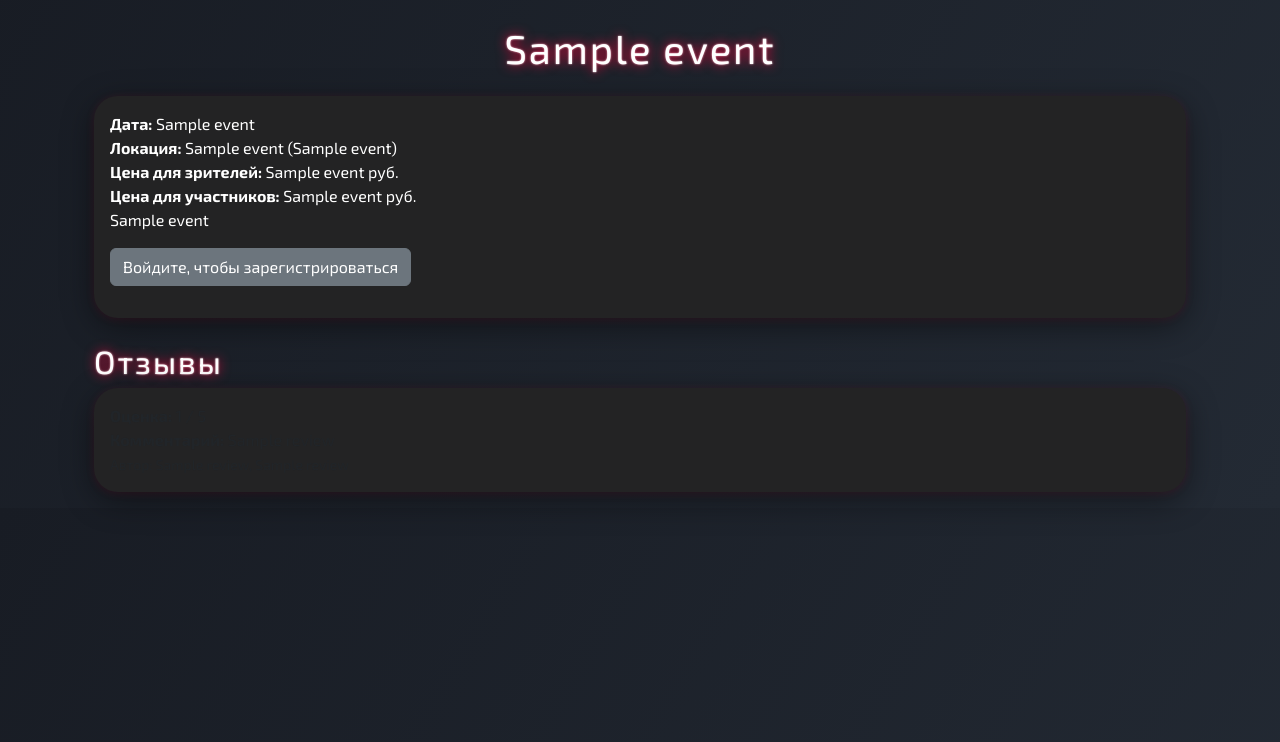
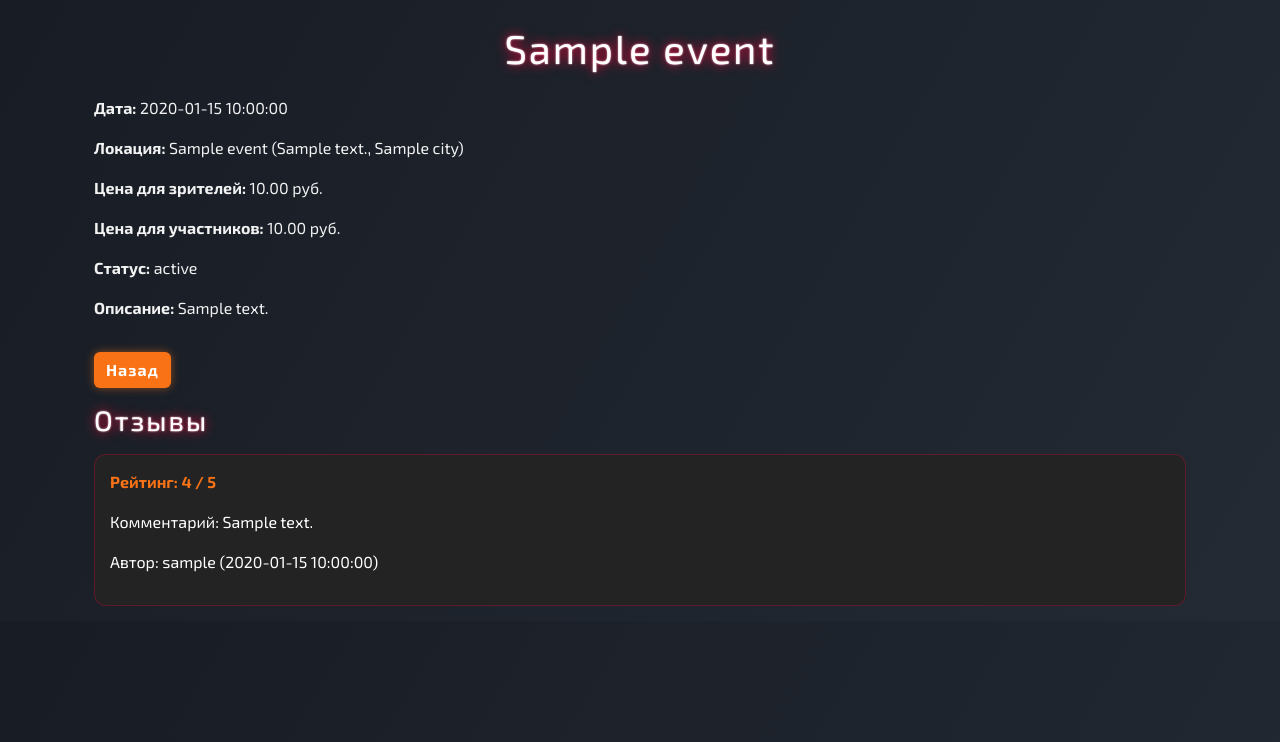
Before and after one commit to Olesya129/drift, a Flask app: template templates/event_detail.html in a window 1280 px wide. Shown: the part 58-800 px from the top of the page. Run offline with Flask 3, Linux system fonts and the light colour scheme; the template is opened without the code that fills it: most values are stand-ins (such as "Sample title", 1, 10 or a date in 2020); some libraries are stand-ins or nearby versions.

Commit message:
Initial commit2

```diff
--- a/app.py
+++ b/app.py
@@ -1,5 +1,6 @@
 from flask import Flask, render_template, request, redirect, url_for, flash, session
 import psycopg2
+from psycopg2.extras import NamedTupleCursor
 from datetime import datetime
 
 app = Flask(__name__)
@@ -33,7 +34,7 @@ def index():
     if conn is None:
         return "Ошибка подключения к базе данных", 500
 
-    cur = conn.cursor()
+    cur = conn.cursor(cursor_factory=NamedTupleCursor)  # Используем NamedTupleCursor
     cur.execute("""
         SELECT DISTINCT e.event_id, e.title, e.date, l.name, l.city, e.photo_url, e.description
         FROM Events e
@@ -52,9 +53,9 @@ def event_detail(event_id):
     if conn is None:
         flash('Ошибка подключения к базе данных', 'danger')
         return redirect(url_for('index'))
-    cur = conn.cursor()
+    cur = conn.cursor(cursor_factory=NamedTupleCursor)  # Используем NamedTupleCursor
     cur.execute("""
-        SELECT e.event_id, e.title, e.date, l.name, l.city, e.photo_url, e.description, e.spectator_price, e.participant_price
+        SELECT e.event_id, e.title, e.date, l.name, l.city, e.photo_url, e.description, e.spectator_price, e.participant_price, e.status
         FROM Events e
         JOIN Locations l ON e.location_id = l.location_id
         WHERE e.event_id = %s
@@ -88,7 +89,7 @@ def event_detail(event_id):
         registration = cur.fetchone()
         if registration:
             user_registered = True
-            registration_role = registration[0]
+            registration_role = registration.role
             can_review = True
 
     # Обработка добавления отзыва
@@ -123,12 +124,12 @@ def register():
             return redirect(url_for('register'))
 
         try:
-            cur = conn.cursor()
+            cur = conn.cursor(cursor_factory=NamedTupleCursor)  # Используем NamedTupleCursor
             cur.execute(
                 "INSERT INTO Users (username, email, password, role, city) VALUES (%s, %s, %s, %s, %s) RETURNING user_id",
                 (username, email, password, role, 'Москва')
             )
-            user_id = cur.fetchone()[0]
+            user_id = cur.fetchone().user_id
             conn.commit()
             cur.close()
             conn.close()
@@ -155,7 +156,7 @@ def login():
             flash('Ошибка подключения к базе данных', 'danger')
             return redirect(url_for('login'))
 
-        cur = conn.cursor()
+        cur = conn.cursor(cursor_factory=NamedTupleCursor)  # Используем NamedTupleCursor
         cur.execute(
             "SELECT user_id, username, role FROM Users WHERE email = %s AND password = %s",
             (email, password)
@@ -165,8 +166,8 @@ def login():
         conn.close()
 
         if user:
-            session['user'] = {'user_id': user[0], 'username': user[1], 'role': user[2]}
-            flash(f'Добро пожаловать, {user[1]}!', 'success')
+            session['user'] = {'user_id': user.user_id, 'username': user.username, 'role': user.role}
+            flash(f'Добро пожаловать, {user.username}!', 'success')
             return redirect(url_for('index'))
         else:
             flash('Неверный email или пароль', 'danger')
@@ -191,7 +192,7 @@ def register_event(event_id, role):
         return redirect(url_for('index'))
 
     try:
-        cur = conn.cursor()
+        cur = conn.cursor(cursor_factory=NamedTupleCursor)  # Используем NamedTupleCursor
         price_field = 'participant_price' if role == 'участник' else 'spectator_price'
         cur.execute(f"SELECT {price_field} FROM Events WHERE event_id = %s", (event_id,))
         amount = cur.fetchone()[0]
@@ -200,7 +201,7 @@ def register_event(event_id, role):
             "INSERT INTO Registrations (user_id, event_id, registration_date, status, role) VALUES (%s, %s, %s, %s, %s) RETURNING registration_id",
             (user_id, event_id, datetime.now(), 'зарегистрировано', role)
         )
-        registration_id = cur.fetchone()[0]
+        registration_id = cur.fetchone().registration_id
 
         cur.execute(
             "INSERT INTO Payments (registration_id, amount, payment_date, status) VALUES (%s, %s, %s, %s)",
@@ -232,14 +233,14 @@ def unregister_event(event_id):
         return redirect(url_for('index'))
 
     try:
-        cur = conn.cursor()
+        cur = conn.cursor(cursor_factory=NamedTupleCursor)  # Используем NamedTupleCursor
         cur.execute(
             "SELECT registration_id FROM Registrations WHERE user_id = %s AND event_id = %s",
             (user_id, event_id)
         )
         registration = cur.fetchone()
         if registration:
-            registration_id = registration[0]
+            registration_id = registration.registration_id
             cur.execute(
                 "UPDATE Registrations SET status = 'отменено' WHERE registration_id = %s",
                 (registration_id,)
@@ -274,7 +275,7 @@ def profile():
         flash('Ошибка подключения к базе данных', 'danger')
         return redirect(url_for('index'))
 
-    cur = conn.cursor()
+    cur = conn.cursor(cursor_factory=NamedTupleCursor)  # Используем NamedTupleCursor
     cur.execute("SELECT username, email, city FROM Users WHERE user_id = %s", (user_id,))
     user_data = cur.fetchone()
 
@@ -319,7 +320,7 @@ def profile():
 def pay_registration(registration_id):
     if 'user' not in session:
         flash('Пожалуйста, войдите, чтобы оплатить', 'danger')
-        return redirect(url_for('login'))
+        return redirect(url_for('profile'))
 
     user_id = session['user']['user_id']
     conn = get_db_connection()
@@ -328,7 +329,7 @@ def pay_registration(registration_id):
         return redirect(url_for('profile'))
 
     try:
-        cur = conn.cursor()
+        cur = conn.cursor(cursor_factory=NamedTupleCursor)  # Используем NamedTupleCursor
         cur.execute("""
             SELECT r.registration_id
             FROM Registrations r
@@ -373,7 +374,7 @@ def edit_profile():
         flash('Ошибка подключения к базе данных', 'danger')
         return redirect(url_for('profile'))
 
-    cur = conn.cursor()
+    cur = conn.cursor(cursor_factory=NamedTupleCursor)  # Используем NamedTupleCursor
     if request.method == 'POST':
         username = request.form['username']
         email = request.form['email']
@@ -428,7 +429,7 @@ def add_car():
             return redirect(url_for('profile'))
 
         try:
-            cur = conn.cursor()
+            cur = conn.cursor(cursor_factory=NamedTupleCursor)  # Используем NamedTupleCursor
             cur.execute(
                 "INSERT INTO Cars (user_id, model, year, color, photo_url, event_id, created_at) VALUES (%s, %s, %s, %s, %s, %s, %s)",
                 (user_id, model, year, color, photo_url, event_id, datetime.now())
@@ -450,7 +451,7 @@ def add_car():
         return redirect(url_for('profile'))
 
     user_id = session['user']['user_id']
-    cur = conn.cursor()
+    cur = conn.cursor(cursor_factory=NamedTupleCursor)  # Используем NamedTupleCursor
     cur.execute("""
         SELECT e.event_id, e.title
         FROM Registrations r
@@ -477,7 +478,7 @@ def edit_car(car_id):
         flash('Ошибка подключения к базе данных', 'danger')
         return redirect(url_for('profile'))
 
-    cur = conn.cursor()
+    cur = conn.cursor(cursor_factory=NamedTupleCursor)  # Используем NamedTupleCursor
     cur.execute("SELECT car_id, model, year, color, photo_url, event_id FROM Cars WHERE car_id = %s AND user_id = %s", (car_id, user_id))
     car = cur.fetchone()
     if not car:
@@ -535,7 +536,7 @@ def delete_car(car_id):
         return redirect(url_for('profile'))
 
     try:
-        cur = conn.cursor()
+        cur = conn.cursor(cursor_factory=NamedTupleCursor)  # Используем NamedTupleCursor
         cur.execute("DELETE FROM Cars WHERE car_id = %s AND user_id = %s", (car_id, user_id))
         conn.commit()
         if cur.rowcount == 0:
@@ -561,7 +562,7 @@ def admin():
         flash('Ошибка подключения к базе данных', 'danger')
         return redirect(url_for('index'))
 
-    cur = conn.cursor()
+    cur = conn.cursor(cursor_factory=NamedTupleCursor)  # Используем NamedTupleCursor
     cur.execute("""
         SELECT e.event_id, e.title, e.date, l.name, l.city, e.status, e.photo_url, e.description, u.username, e.spectator_price, e.participant_price
         FROM Events e
@@ -600,7 +601,7 @@ def admin():
         LEFT JOIN Registrations r ON e.event_id = r.event_id AND r.status = 'зарегистрировано'
         GROUP BY e.event_id
     """)
-    event_counts = {row[0]: {'total': row[1], 'spectators': row[2], 'participants': row[3]} for row in cur.fetchall()}
+    event_counts = {row.event_id: {'total': row.total, 'spectators': row.spectators, 'participants': row.participants} for row in cur.fetchall()}
 
     cur.close()
     conn.close()
@@ -629,7 +630,7 @@ def create_event():
             return redirect(url_for('admin'))
 
         try:
-            cur = conn.cursor()
+            cur = conn.cursor(cursor_factory=NamedTupleCursor)  # Используем NamedTupleCursor
             cur.execute(
                 "INSERT INTO Events (title, description, date, location_id, status, photo_url, organizer_id, spectator_price, participant_price) VALUES (%s, %s, %s, %s, %s, %s, %s, %s, %s)",
                 (title, description, date, location_id, status, photo_url, organizer_id, spectator_price, participant_price)
@@ -651,7 +652,7 @@ def create_event():
         flash('Ошибка подключения к базе данных', 'danger')
         return redirect(url_for('admin'))
 
-    cur = conn.cursor()
+    cur = conn.cursor(cursor_factory=NamedTupleCursor)  # Используем NamedTupleCursor
     cur.execute("SELECT location_id, name, city FROM Locations")
     locations = cur.fetchall()
     cur.close()
@@ -669,7 +670,7 @@ def edit_event(event_id):
         flash('Ошибка подключения к базе данных', 'danger')
         return redirect(url_for('admin'))
 
-    cur = conn.cursor()
+    cur = conn.cursor(cursor_factory=NamedTupleCursor)  # Используем NamedTupleCursor
     if request.method == 'POST':
         title = request.form['title']
         description = request.form['description']
@@ -727,7 +728,7 @@ def delete_event(event_id):
         return redirect(url_for('admin'))
 
     try:
-        cur = conn.cursor()
+        cur = conn.cursor(cursor_factory=NamedTupleCursor)  # Используем NamedTupleCursor
         cur.execute("DELETE FROM Registrations WHERE event_id = %s", (event_id,))
         cur.execute("UPDATE Cars SET event_id = NULL WHERE event_id = %s", (event_id,))
         cur.execute("DELETE FROM Events WHERE event_id = %s", (event_id,))
@@ -758,7 +759,7 @@ def edit_review(review_id):
     if conn is None:
         flash('Ошибка подключения к базе данных', 'danger')
         return redirect(url_for('index'))
-    cur = conn.cursor()
+    cur = conn.cursor(cursor_factory=NamedTupleCursor)  # Используем NamedTupleCursor
     cur.execute("SELECT event_id, rating, comment FROM Reviews WHERE review_id = %s AND user_id = %s", (review_id, user_id))
     review = cur.fetchone()
     if not review:
@@ -766,7 +767,7 @@ def edit_review(review_id):
         conn.close()
         flash('Отзыв не найден или вы не являетесь его автором', 'danger')
         return redirect(url_for('index'))
-    event_id = review[0]
+    event_id = review.event_id
     if request.method == 'POST':
         rating = int(request.form['rating'])
         comment = request.form['comment']
@@ -790,7 +791,7 @@ def delete_review(review_id):
     if conn is None:
         flash('Ошибка подключения к базе данных', 'danger')
         return redirect(url_for('index'))
-    cur = conn.cursor()
+    cur = conn.cursor(cursor_factory=NamedTupleCursor)  # Используем NamedTupleCursor
     cur.execute("SELECT event_id FROM Reviews WHERE review_id = %s AND user_id = %s", (review_id, user_id))
     review = cur.fetchone()
     if not review:
@@ -798,7 +799,7 @@ def delete_review(review_id):
         conn.close()
         flash('Отзыв не найден или вы не являетесь его автором', 'danger')
         return redirect(url_for('index'))
-    event_id = review[0]
+    event_id = review.event_id
     cur.execute("DELETE FROM Reviews WHERE review_id = %s AND user_id = %s", (review_id, user_id))
     conn.commit()
     cur.close()
--- a/templates/admin.html
+++ b/templates/admin.html
@@ -72,7 +72,7 @@
                             <td>{{ car[3] }}</td>
                             <td>
                                 {% if car[4] %}
-                                    <img src="{{ car[4] }}" alt="{{ car[1] }}" style="max-width: 100px;">
+                                    <img src="{{ url_for('static', filename=car[4]) }}" alt="{{ car[1] }}" style="max-width: 100px;">
                                 {% else %}
                                     Нет фото
                                 {% endif %}
--- a/templates/event_detail.html
+++ b/templates/event_detail.html
@@ -1,81 +1,84 @@
 {% extends 'layout.html' %}
-{% block title %}{{ event[1] }}{% endblock %}
+{% block title %}{{ event.title }} - DriftHub{% endblock %}
 {% block content %}
-    <h1 class="text-center mb-4">{{ event[1] }}</h1>
+    <style>
+        /* Стили для блока отзывов */
+        .review-card {
+            background: #232324; /* Темный фон для карточки отзыва */
+            color: #fff; /* Белый текст для контраста */
+            border: 1px solid #ff003c44; /* Красная граница, как в основном дизайне */
+            border-radius: 12px; /* Скругленные углы */
+            padding: 15px; /* Отступы внутри карточки */
+            margin-bottom: 15px; /* Отступ между отзывами */
+        }
+        .review-card .rating {
+            color: #f97316; /* Оранжевый цвет для рейтинга */
+            font-weight: bold; /* Жирный шрифт для рейтинга */
+        }
+        .review-card .comment {
+            margin-top: 5px; /* Отступ между рейтингом и комментарием */
+        }
+    </style>
+
+    <h1 class="text-center mb-4">{{ event.title }}</h1>
     <div class="container">
-        <div class="card mb-4">
-            <div class="card-body">
-                <p class="card-text">
-                    <strong>Дата:</strong> {{ event[2] }}<br>
-                    <strong>Локация:</strong> {{ event[3] }} ({{ event[4] }})<br>
-                    <strong>Цена для зрителей:</strong> {{ event[7] }} руб.<br>
-                    <strong>Цена для участников:</strong> {{ event[8] }} руб.<br>
-                    {{ event[6] if event[6] else 'Описание отсутствует' }}
-                </p>
-                {% if user and not user_registered %}
-                    <form method="POST" action="{{ url_for('register_event', event_id=event[0], role='зритель') }}" style="display:inline;">
-                        <button type="submit" class="btn btn-success">Зарегистрироваться как зритель ({{ event[7] }} руб.)</button>
+        <div class="row mb-3">
+            <div class="col">
+                <p><strong>Дата:</strong> {{ event.date.strftime('%Y-%m-%d %H:%M:%S') }}</p>
+                <p><strong>Локация:</strong> {{ event.name }} ({{ event.address }}, {{ event.city }})</p>
+                <p><strong>Цена для зрителей:</strong> {{ "%.2f" | format(event.spectator_price) }} руб.</p>
+                <p><strong>Цена для участников:</strong> {{ "%.2f" | format(event.participant_price) }} руб.</p>
+                <p><strong>Статус:</strong> {{ event.status }}</p>
+                <p class="mt-3"><strong>Описание:</strong> {{ event.description }}</p>
+                {% if user and user.role == 'организатор' and user.user_id == event.organizer_id %}
+                    <a href="{{ url_for('edit_event', event_id=event.event_id) }}" class="btn btn-warning ms-2">Редактировать</a>
+                    <a href="{{ url_for('delete_event', event_id=event.event_id) }}" class="btn btn-danger ms-2" onclick="return confirm('Вы уверены, что хотите удалить мероприятие?')">Удалить</a>
+                {% endif %}
+                {% if user and event.status == 'запланировано' %}
+                    <form method="POST" action="{{ url_for('register_event', event_id=event.event_id, role='зритель') }}" class="mt-3">
+                        <button type="submit" class="btn btn-success mt-2">Зарегистрироваться как зритель</button>
                     </form>
-                    <form method="POST" action="{{ url_for('register_event', event_id=event[0], role='участник') }}" style="display:inline;">
-                        <button type="submit" class="btn btn-primary">Зарегистрироваться как участник ({{ event[8] }} руб.)</button>
+                    <form method="POST" action="{{ url_for('register_event', event_id=event.event_id, role='участник') }}" class="mt-3">
+                        <button type="submit" class="btn btn-success mt-2">Зарегистрироваться как участник</button>
                     </form>
-                {% elif user_registered %}
-                    <p>Вы уже зарегистрированы как {{ registration_role }}.</p>
-                    <form method="POST" action="{{ url_for('unregister_event', event_id=event[0]) }}">
-                        <button type="submit" class="btn btn-danger">Отменить регистрацию</button>
+                {% endif %}
+                <a href="{{ url_for('index') }}" class="btn btn-primary mt-3">Назад</a>
+            </div>
+        </div>
+        <div class="row">
+            <div class="col">
+                <h3 class="mb-3">Отзывы</h3>
+                {% if reviews %}
+                    {% for review in reviews %}
+                        <div class="review-card">
+                            <p class="rating">Рейтинг: {{ review.rating }} / 5</p>
+                            <p class="comment">Комментарий: {{ review.comment }}</p>
+                            <p>Автор: {{ review.username }} ({{ review.created_at.strftime('%Y-%m-%d %H:%M:%S') }})</p>
+                            {% if user and user.user_id == review.user_id %}
+                                <a href="{{ url_for('edit_review', review_id=review.review_id) }}" class="btn btn-sm btn-warning">Редактировать</a>
+                                <form method="POST" action="{{ url_for('delete_review', review_id=review.review_id) }}" class="d-inline">
+                                    <button type="submit" class="btn btn-sm btn-danger" onclick="return confirm('Вы уверены, что хотите удалить отзыв?')">Удалить</button>
+                                </form>
+                            {% endif %}
+                        </div>
+                    {% endfor %}
+                {% else %}
+                    <p>Отзывов пока нет.</p>
+                {% endif %}
+                {% if user and event.status == 'завершено' and can_review %}
+                    <form method="POST" action="{{ url_for('event_detail', event_id=event.event_id) }}" class="mt-3">
+                        <div class="mb-3">
+                            <label for="rating" class="form-label">Рейтинг (1-5):</label>
+                            <input type="number" name="rating" id="rating" class="form-control" min="1" max="5" required>
+                        </div>
+                        <div class="mb-3">
+                            <label for="comment" class="form-label">Комментарий:</label>
+                            <textarea name="comment" id="comment" class="form-control" rows="3" required></textarea>
+                        </div>
+                        <button type="submit" class="btn btn-primary">Добавить отзыв</button>
                     </form>
-                {% else %}
-                    <p><a href="{{ url_for('login') }}" class="btn btn-secondary">Войдите, чтобы зарегистрироваться</a></p>
                 {% endif %}
             </div>
         </div>
     </div>
-    <div class="container mt-4">
-        <h2>Отзывы</h2>
-        {% if reviews %}
-            <div class="mb-3">
-                {% for review in reviews %}
-                    <div class="card mb-2">
-                        <div class="card-body">
-                            <strong>Оценка:</strong> {{ review[0] }} / 5<br>
-                            <strong>Комментарий:</strong> {{ review[1] }}<br>
-                            <small>Автор: {{ review[2] }}, {{ review[3] }}</small>
-                            {% if user and review[2] == user.username %}
-                                <div class="mt-2">
-                                    <a href="{{ url_for('edit_review', review_id=review[4]) }}" class="btn btn-sm btn-warning">Редактировать</a>
-                                    <form method="POST" action="{{ url_for('delete_review', review_id=review[4]) }}" style="display:inline;" onsubmit="return confirm('Удалить этот отзыв?');">
-                                        <button type="submit" class="btn btn-sm btn-danger">Удалить</button>
-                                    </form>
-                                </div>
-                            {% endif %}
-                        </div>
-                    </div>
-                {% endfor %}
-            </div>
-        {% else %}
-            <p>Пока нет отзывов.</p>
-        {% endif %}
-
-        {% if can_review %}
-        <h4>Оставить отзыв</h4>
-        <form method="POST">
-            <div class="mb-2">
-                <label for="rating" class="form-label">Оценка:</label>
-                <select name="rating" id="rating" class="form-select" required>
-                    <option value="">Выберите оценку</option>
-                    {% for i in range(1,6) %}
-                        <option value="{{ i }}">{{ i }}</option>
-                    {% endfor %}
-                </select>
-            </div>
-            <div class="mb-2">
-                <label for="comment" class="form-label">Комментарий:</label>
-                <textarea name="comment" id="comment" class="form-control" rows="2" required></textarea>
-            </div>
-            <button type="submit" class="btn btn-primary">Отправить отзыв</button>
-        </form>
-        {% elif user and not can_review %}
-            <p class="text-muted">Оставлять отзывы могут только участники этого мероприятия.</p>
-        {% endif %}
-    </div>
 {% endblock %}
```
Also changed, not shown: scripts/schema.sql (+85 -93 lines), scripts/seed.sql (+39 -40 lines), templates/index.html (+20 -1 lines), static/images/БМВ M3.jpg (added), static/images/Мазда RX-7.jpg (added), static/images/Митсубиси Лансер Эво.jpg (added), static/images/Ниссан 350Z.jpg (added), static/images/Ниссан Сильвия.jpg (added), static/images/Субару Импреза.jpg (added), static/images/Тойота Марк II.jpg (added), static/images/Тойота Супра.jpg (added), static/images/Хонда С2000.jpg (added).
